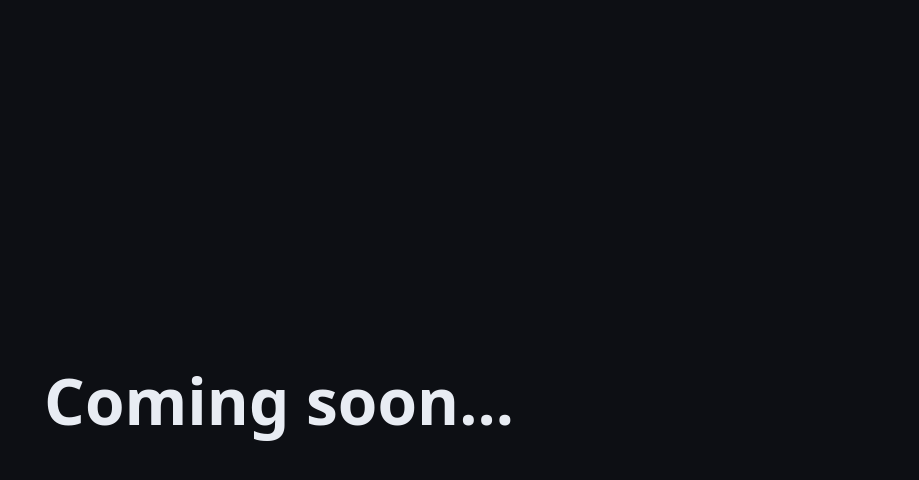
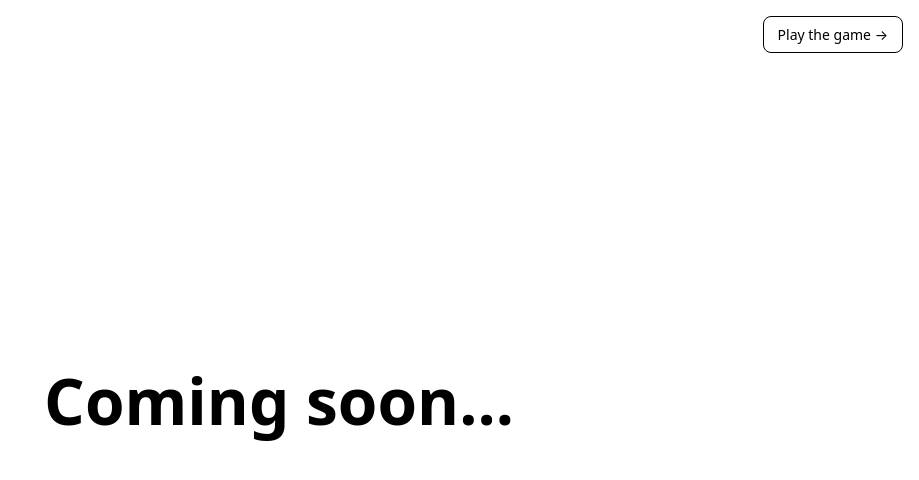
Before and after one commit to mdic67/mdic67.github.io, a plain HTML site: page index.html in a window 1280 px wide. Shown: the whole page, without its empty margins (361-1280 px from the left). Drawn offline with Linux system fonts and the light colour scheme.

Commit message:
White coming soon page with game button

```diff
--- a/index.html
+++ b/index.html
@@ -5,12 +5,15 @@
 <meta name="viewport" content="width=device-width,initial-scale=1">
 <title>Coming Soon</title>
 <style>
-  html,body{margin:0;height:100%;background:#0d0f14;color:#e8ecf3;font-family:system-ui,-apple-system,sans-serif}
+  html,body{margin:0;height:100%;background:#fff;color:#000;font-family:system-ui,-apple-system,sans-serif}
   body{display:flex;align-items:center;justify-content:center}
   h1{font-size:clamp(32px,8vw,64px);font-weight:600;margin:0}
+  a.game{position:fixed;top:16px;right:16px;padding:8px 14px;border:1px solid #000;border-radius:8px;color:#000;text-decoration:none;font-size:14px}
+  a.game:hover{background:#000;color:#fff}
 </style>
 </head>
 <body>
+<a class="game" href="/bouncy-square/">Play the game →</a>
 <h1>Coming soon...</h1>
 </body>
 </html>
```
